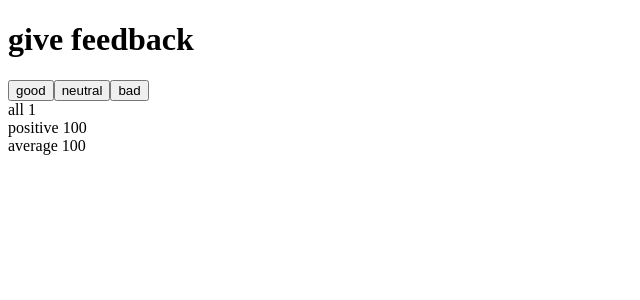
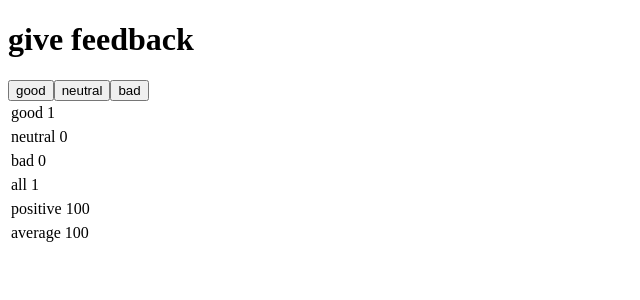
Before and after one commit to shoaeeb/full-stack-open-part-1, a React (Vite) app in the folder unicafe/: page / in a window 1280 px wide. Both pictures are taken after a click on the button "good". Shown: the top 300 px of the page, without its empty margins (0-640 px from the left). Built offline with nearby package versions, Linux system fonts and the light colour scheme.

Commit message:
unicafe step6

```diff
--- a/unicafe/src/App.jsx
+++ b/unicafe/src/App.jsx
@@ -24,6 +24,9 @@ function App() {
         <p>No feedback given</p>
       ) : (
         <>
+          <Statistics text="good" stats={good} />
+          <Statistics text="neutral" stats={neutral} />
+          <Statistics text="bad" stats={bad} />
           <Statistics text={"all"} stats={good + bad + neutral} />
           <Statistics text={"positive"} stats={positive()} />
           <Statistics text={"average"} stats={average()} />
@@ -37,9 +40,14 @@ function Button({ text, onClick }) {
 }
 function Statistics({ text, stats }) {
   return (
-    <div>
-      {text} {stats}
-    </div>
+    <table>
+      <tbody>
+        <tr>
+          <td>{text}</td>
+          <td>{stats}</td>
+        </tr>
+      </tbody>
+    </table>
   );
 }
 
```
